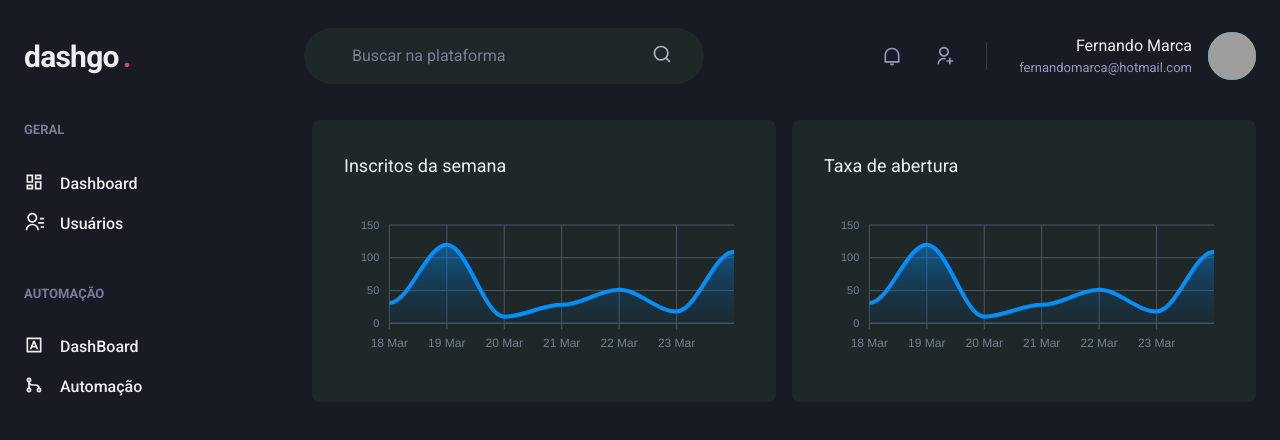
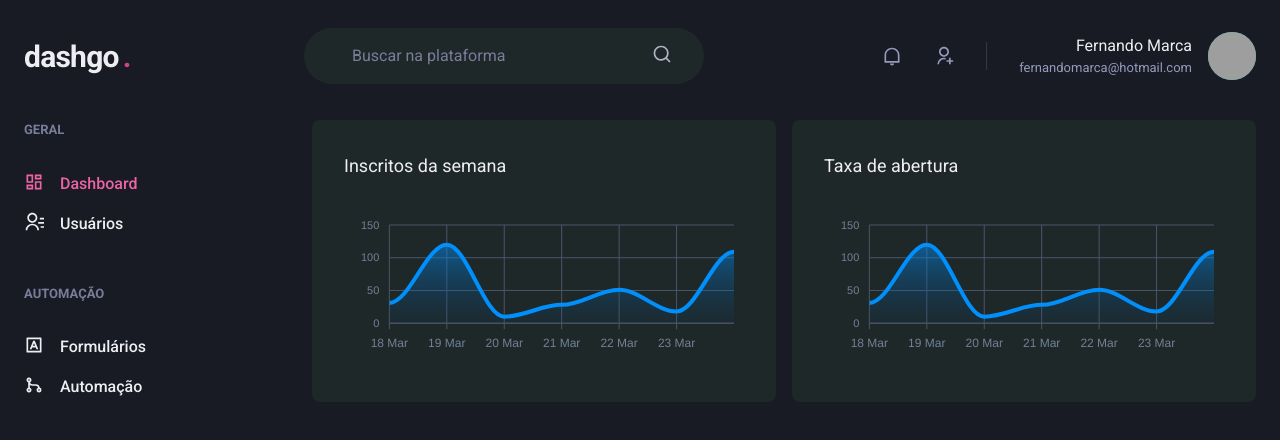
Before and after one commit to fernandomarca/dashgo, a Next.js app: page /dashboard in a window 1280 px wide. Shown: the top 440 px of the page. Built offline with nearby package versions, Linux system fonts and the light colour scheme; grey boxes are pictures that could not be loaded.

Commit message:
active links

```diff
--- /dev/null
+++ b/src/components/ActiveLink.tsx
@@ -0,0 +1,34 @@
+import Link, { LinkProps } from "next/link";
+import { useRouter } from "next/router";
+import { cloneElement, ReactElement } from "react";
+
+interface ActiveLinkProps extends LinkProps {
+  children: ReactElement;
+  shouldMatchExactHref?: boolean;
+}
+
+export function ActiveLink({
+  children,
+  shouldMatchExactHref = false,
+  ...rest
+}: ActiveLinkProps) {
+  const { asPath } = useRouter();
+  let isActive = false;
+  if (shouldMatchExactHref && (asPath === rest.href || asPath === rest.as)) {
+    isActive = true;
+  }
+
+  if (
+    !shouldMatchExactHref &&
+    (asPath.startsWith(String(rest.href)) || asPath.startsWith(String(rest.as)))
+  ) {
+    isActive = true;
+  }
+  return (
+    <Link {...rest}>
+      {cloneElement(children, {
+        color: isActive ? "pink.400" : "gray.50",
+      })}
+    </Link>
+  );
+}
--- a/src/components/Sidebar/NavLink.tsx
+++ b/src/components/Sidebar/NavLink.tsx
@@ -1,23 +1,27 @@
 import {
   Icon,
-  Link,
+  Link as ChakraLink,
+  LinkProps as ChackraLinkProps,
   Text,
-  LinkProps as ChackraLinkProps,
 } from "@chakra-ui/react";
 import { ElementType } from "react";
+import { ActiveLink } from "../ActiveLink";
 
 interface NavLinkProps extends ChackraLinkProps {
   icon: ElementType;
   children: string;
+  href: string;
 }
 
-export function NavLink({ icon, children, ...rest }: NavLinkProps) {
+export function NavLink({ icon, children, href, ...rest }: NavLinkProps) {
   return (
-    <Link display="flex" align="center" {...rest}>
-      <Icon as={icon} fontSize="20" />
-      <Text ml="4" fontWeight="medium">
-        {children}
-      </Text>
-    </Link>
+    <ActiveLink href={href} passHref>
+      <ChakraLink display="flex" align="center" {...rest}>
+        <Icon as={icon} fontSize="20" />
+        <Text ml="4" fontWeight="medium">
+          {children}
+        </Text>
+      </ChakraLink>
+    </ActiveLink>
   );
 }
--- a/src/components/Sidebar/SidebarNav.tsx
+++ b/src/components/Sidebar/SidebarNav.tsx
@@ -12,14 +12,20 @@ export function SidebarNav() {
   return (
     <Stack spacing="12" align="flex-start">
       <NavSection title="GERAL">
-        <NavLink href="/users" icon={RiDashboardLine}>
+        <NavLink href="/dashboard" icon={RiDashboardLine}>
           Dashboard
         </NavLink>
-        <NavLink icon={RiContactsLine}>Usuários</NavLink>
+        <NavLink href="/users" icon={RiContactsLine}>
+          Usuários
+        </NavLink>
       </NavSection>
       <NavSection title="AUTOMAÇÃO">
-        <NavLink icon={RiInputMethodLine}>DashBoard</NavLink>
-        <NavLink icon={RiGitMergeLine}>Automação</NavLink>
+        <NavLink href="/form" icon={RiInputMethodLine}>
+          Formulários
+        </NavLink>
+        <NavLink href="/automation" icon={RiGitMergeLine}>
+          Automação
+        </NavLink>
       </NavSection>
     </Stack>
   );
--- a/src/pages/users/index.tsx
+++ b/src/pages/users/index.tsx
@@ -14,6 +14,7 @@ import {
   Text,
   useBreakpointValue,
 } from "@chakra-ui/react";
+import Link from "next/link";
 import React from "react";
 import { RiAddLine, RiPencilLine } from "react-icons/ri";
 import { Header } from "../../components/Header";
@@ -50,6 +51,7 @@ export default function UserList() {
               <Heading size="lg" fontWeight="normal">
                 Usuários
               </Heading>
+              <Link href="/users/create" passHref>
                 <Button
                   as="a"
                   size="sm"
@@ -60,6 +62,7 @@ export default function UserList() {
                 >
                   {isWideVersion ? "Criar novo" : ""}
                 </Button>
+              </Link>
             </Flex>
 
             <Flex justify="center" minWidth={319}>
```
Also changed, not shown: src/pages/users/create.tsx (+9 -4 lines). Lines whose indentation alone changed are shown as unchanged.
